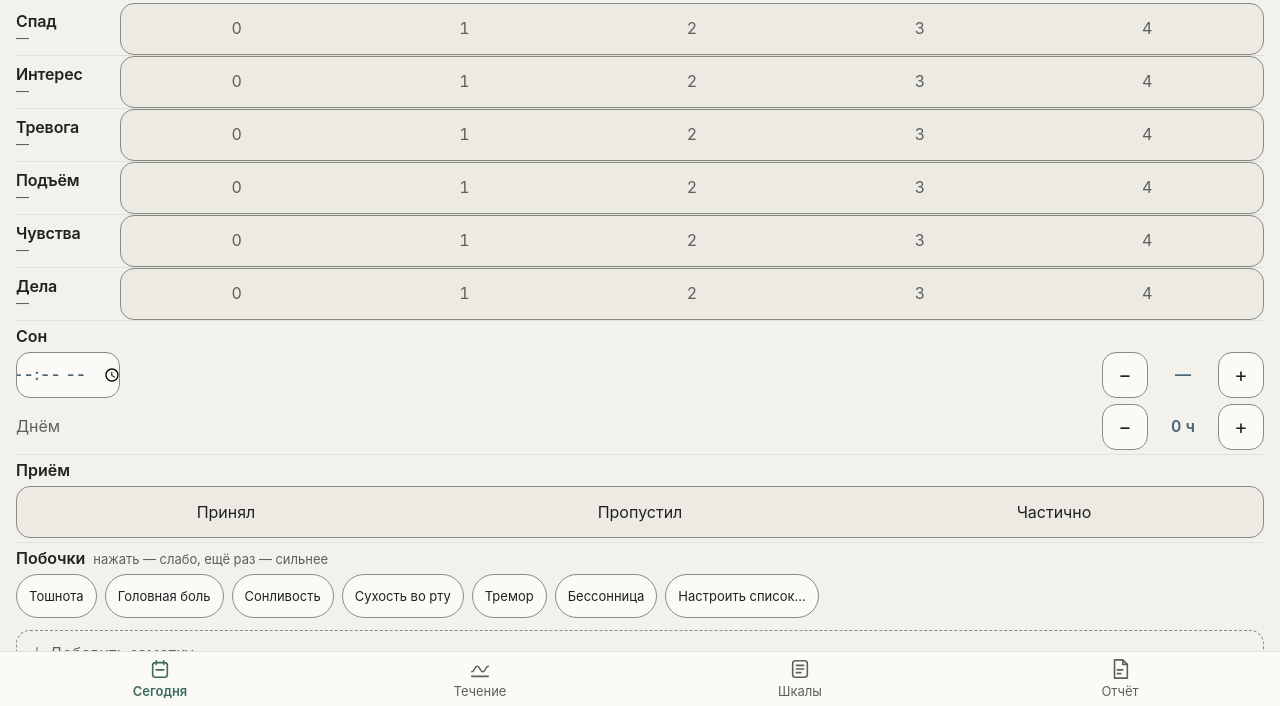
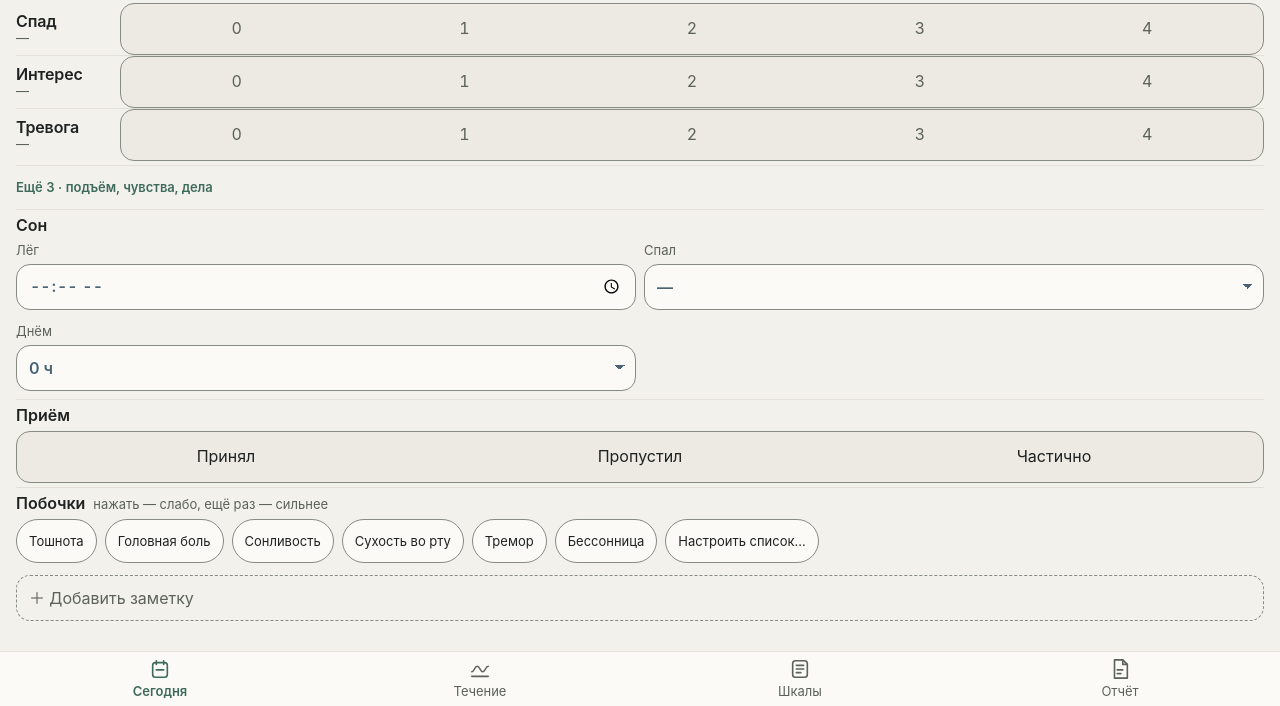
Before and after one commit to metawd777/notes-app, a plain HTML site: page index.html in a window 1280 px wide. Shown: the part 94-800 px from the top of the page. Drawn offline with Linux system fonts and the light colour scheme.

Commit message:
Разгрузка экрана дня: три главные шкалы, сон выбором, слова по роду
Co-Authored-By: Claude Opus 5 <noreply@anthropic.com>

```diff
--- a/index.html
+++ b/index.html
@@ -139,21 +139,12 @@ main{flex:1;overflow-y:auto;padding:0 var(--s3);-webkit-overflow-scrolling:touch
 .cap .n{font-size:var(--fs-m);font-weight:600}
 .cap .v{font-size:var(--fs-s);color:var(--dim)}
 
-.sleep-row{display:flex;align-items:center;gap:var(--s1)}
-.sleep-row .daylbl{font-size:var(--fs-m);color:var(--dim)}
-.pill{
-  min-height:46px;padding:0 var(--s2);
-  border:1px solid var(--border);border-radius:var(--r-m);
-  background:var(--surface);color:var(--sleep);font-weight:600;
-  display:inline-flex;align-items:center;justify-content:center;
-}
-input[type=time].pill{width:104px;font-family:var(--ui)}
-.step{display:flex;align-items:center;gap:6px;margin-left:auto}
-.step button{
-  width:46px;height:46px;border:1px solid var(--border);border-radius:var(--r-m);
-  background:var(--surface);font-size:var(--fs-l);line-height:1;
-}
-.step .val{min-width:58px;text-align:center;color:var(--sleep);font-weight:600}
+.more{
+  display:block;width:100%;min-height:44px;margin-top:4px;
+  border-top:1px solid var(--line);
+  font-size:var(--fs-s);color:var(--accent);font-weight:600;text-align:left;
+}
+
 
 .seg-wide{
   display:flex;gap:2px;padding:3px;
@@ -346,10 +337,20 @@ nav svg{width:22px;height:22px;stroke:currentColor;fill:none;stroke-width:1.75;s
 .grab{width:36px;height:4px;border-radius:2px;background:var(--border);margin:0 auto var(--s2)}
 .fields{display:flex;gap:var(--s1);margin-bottom:var(--s2)}
 .fields label{flex:1;font-size:var(--fs-s);color:var(--dim)}
-.fields input{
+.fields input, .fields select{
   width:100%;min-height:46px;margin-top:4px;padding:0 var(--s2);
   border:1px solid var(--border);border-radius:var(--r-m);background:var(--surface);
   color:var(--text);font-size:var(--fs-m);
+  -webkit-appearance:none;appearance:none;
+}
+/* Часы сна и время отбоя — цветом сна, как столбики на графике. */
+#sleepTime, #hrs, #hrsDay{color:var(--sleep);font-weight:600;font-family:var(--ui)}
+.fields select{
+  padding-right:28px;
+  background-image:linear-gradient(45deg,transparent 50%,currentColor 50%),
+                   linear-gradient(135deg,currentColor 50%,transparent 50%);
+  background-position:calc(100% - 15px) 50%, calc(100% - 10px) 50%;
+  background-size:5px 5px, 5px 5px;background-repeat:no-repeat;
 }
 </style>
 </head>
@@ -767,23 +768,39 @@ function write(store, value){
 /* ═══════════════════════════════════════════════════════════════
    ДЕНЬ
    ═══════════════════════════════════════════════════════════════ */
+// Слово под названием согласовано с самим названием: читается «Спад —
+// заметный», «Тревога — сильная», а не «Спад — сильно». Прежние наречия
+// на всех строках подряд звучали как телеграмма.
 const SCALES = [
-  { id:'low',  name:'Спад',     words:['нет','чуть','заметно','сильно','очень'] },
-  { id:'int',  name:'Интерес',  words:['как обычно','чуть меньше','заметно меньше','почти нет','нет совсем'] },
-  { id:'anx',  name:'Тревога',  words:['нет','чуть','заметно','сильно','очень'] },
-  { id:'up',   name:'Подъём',   words:['нет','чуть','заметно','сильно','очень'] },
-  { id:'blunt',name:'Чувства',  words:['как обычно','чуть глуше','заметно глуше','почти не чувствую','пусто'] },
+  { id:'low',  name:'Спад',  core:true, words:['нет','лёгкий','заметный','сильный','очень сильный'] },
+  { id:'int',  name:'Интерес', core:true, words:['как обычно','чуть меньше','заметно меньше','почти нет','совсем нет'] },
+  { id:'anx',  name:'Тревога', core:true, words:['нет','лёгкая','заметная','сильная','очень сильная'] },
+  { id:'up',   name:'Подъём',  words:['нет','лёгкий','заметный','сильный','очень сильный'] },
+  { id:'blunt',name:'Чувства', words:['как обычно','чуть глуше','заметно глуше','почти нет','совсем нет'] },
   // Все шесть шкал идут в одну сторону: больше — хуже. Иначе график
   // пришлось бы читать в две стороны одновременно.
-  { id:'func', name:'Дела',     words:['как обычно','почти всё','часть','очень мало','ничего'] },
+  { id:'func', name:'Дела',    words:['как обычно','чуть меньше','заметно меньше','почти ничего','ничего'] },
   // Необязательная строка: антидепрессанты назначают и при хронической и
   // нейропатической боли (Cochrane PMID 36269595, дулоксетин PMID 19208243,
   // обзор PMID 39449766). Кому назначили из-за боли — для того боль и есть
   // главный исход. Включается в настройках.
-  { id:'pain', name:'Боль',     words:['нет','слабая','средняя','сильная','очень сильная'], optional:true }
+  { id:'pain', name:'Боль', core:true, optional:true,
+    words:['нет','слабая','умеренная','сильная','очень сильная'] }
 ];
 function visibleScales(){
   return SCALES.filter(s => !s.optional || meta.pain === true);
+}
+
+// Экран дня был загромождён: семь строк подряд, и каждая требует решения.
+// Три главные видны всегда — спад и интерес это ядро PHQ-2, тревога идёт
+// рядом; боль, если включена, для того человека и есть главный исход.
+// Остальные прячутся за «Ещё», но раскрываются сами, если в открытом дне
+// они уже заполнены: прятать собственные записи нельзя.
+function coreScales(){ return visibleScales().filter(s => s.core); }
+function moreScales(){ return visibleScales().filter(s => !s.core); }
+function moreOpen(){
+  if (meta.moreOpen === true) return true;
+  return moreScales().some(s => today && today.scales[s.id] !== undefined);
 }
 
 // Список по умолчанию — не по памяти: перечень нежелательных явлений класса
@@ -1359,27 +1376,45 @@ function nextPlans(){
     list.map(d => esc(human(d.date)) + ' — ' + esc(d.plan)).join('<br>') + '</div>';
 }
 
+/* Сон выставляется выбором, а не кнопками «ещё полчаса». Шаг в полчаса не
+   давал записать 45 минут вовсе, а две кнопки со знаками у края экрана
+   читались как непонятно что. Барабан на айфоне — одно касание. */
+function hoursText(h){
+  if (h === null || h === undefined) return '—';
+  const whole = Math.floor(h), mins = Math.round((h - whole) * 60);
+  return whole + ' ч' + (mins ? ' ' + mins + ' мин' : '');
+}
+
+function hourOptions(max, cur, allowEmpty){
+  let out = allowEmpty
+    ? '<option value=""' + (cur === null || cur === undefined ? ' selected' : '') + '>—</option>'
+    : '';
+  for (let q = 0; q <= max * 4; q++) {
+    const h = q / 4;
+    out += '<option value="' + h + '"' + (cur === h ? ' selected' : '') + '>' +
+           hoursText(h) + '</option>';
+  }
+  // Старая запись могла лечь мимо четвертей — показываем её как есть,
+  // иначе выбор молча подменил бы сохранённое значение соседним.
+  if (cur !== null && cur !== undefined && Math.abs(cur * 4 - Math.round(cur * 4)) > 1e-9) {
+    out += '<option value="' + cur + '" selected>' + hoursText(cur) + '</option>';
+  }
+  return out;
+}
+
 function renderDay(){
   $('main').innerHTML =
     (today.plan ? '<div class="planline"><b>На сегодня</b>' + esc(today.plan) + '</div>' : '') +
     '<div id="scales"></div>' +
     '<div class="block">' +
       '<div class="cap"><span class="n">Сон</span><span class="v" id="sleepV"></span></div>' +
-      '<div class="sleep-row">' +
-        '<input type="time" class="pill" id="sleepTime" aria-label="Время отбоя">' +
-        '<div class="step">' +
-          '<button type="button" aria-label="Меньше ночного сна" data-h="-0.5">−</button>' +
-          '<span class="val" id="hrs">—</span>' +
-          '<button type="button" aria-label="Больше ночного сна" data-h="0.5">+</button>' +
-        '</div>' +
+      '<div class="fields">' +
+        '<label>Лёг<input type="time" id="sleepTime"></label>' +
+        '<label>Спал<select id="hrs">' + hourOptions(14, today.sleepH, true) + '</select></label>' +
       '</div>' +
-      '<div class="sleep-row" style="margin-top:6px">' +
-        '<span class="daylbl">Днём</span>' +
-        '<div class="step">' +
-          '<button type="button" aria-label="Меньше дневного сна" data-d="-0.5">−</button>' +
-          '<span class="val" id="hrsDay">0 ч</span>' +
-          '<button type="button" aria-label="Больше дневного сна" data-d="0.5">+</button>' +
-        '</div>' +
+      '<div class="fields" style="margin-bottom:4px">' +
+        '<label>Днём<select id="hrsDay">' + hourOptions(6, today.sleepDay || 0, false) + '</select></label>' +
+        '<span aria-hidden="true" style="flex:1"></span>' +
       '</div>' +
     '</div>' +
     '<div class="block">' +
@@ -1398,7 +1433,10 @@ function renderDay(){
     '<p class="saved" id="saved"></p>';
 
   const host = $('scales');
-  visibleScales().forEach(sc => {
+  const open = moreOpen();
+  const extra = moreScales();
+  const shown = open ? visibleScales() : coreScales();
+  shown.forEach(sc => {
     const row = document.createElement('div');
     row.className = 'row';
     row.innerHTML =
@@ -1427,9 +1465,24 @@ function renderDay(){
     $('v-' + sc.id).textContent = cur === undefined ? '—' : sc.words[cur];
   });
 
+  if (extra.length) {
+    const t = document.createElement('button');
+    t.type = 'button';
+    t.className = 'more';
+    t.id = 'moreBtn';
+    t.setAttribute('aria-expanded', open ? 'true' : 'false');
+    t.textContent = open
+      ? 'Свернуть ещё ' + extra.length
+      : 'Ещё ' + extra.length + ' · ' + extra.map(s => s.name.toLowerCase()).join(', ');
+    t.addEventListener('click', () => {
+      meta.moreOpen = !open;
+      saveMeta();
+      renderDay();
+    });
+    host.appendChild(t);
+  }
+
   $('sleepTime').value = today.sleepTime || '';
-  $('hrs').textContent = today.sleepH === null || today.sleepH === undefined
-    ? '—' : String(today.sleepH).replace('.', ',') + ' ч';
   $('sleepV').textContent = today.inherited ? 'как вчера' : '';
   $('sleepTime').addEventListener('change', e => {
     today.sleepTime = e.target.value;
@@ -1437,25 +1490,17 @@ function renderDay(){
     $('sleepV').textContent = '';
     queueSave();
   });
-  document.querySelectorAll('.step button[data-h]').forEach(b => {
-    b.addEventListener('click', () => {
-      const base = (today.sleepH === null || today.sleepH === undefined) ? 7.5 : today.sleepH;
-      today.sleepH = Math.min(14, Math.max(0, base + parseFloat(b.dataset.h)));
-      today.inherited = false;
-      $('hrs').textContent = String(today.sleepH).replace('.', ',') + ' ч';
-      $('sleepV').textContent = '';
-      queueSave();
-    });
+  $('hrs').addEventListener('change', e => {
+    today.sleepH = e.target.value === '' ? null : parseFloat(e.target.value);
+    today.inherited = false;
+    $('sleepV').textContent = '';
+    queueSave();
   });
 
   // Дневной сон не наследуется: это событие дня, а не привычка.
-  $('hrsDay').textContent = String(today.sleepDay || 0).replace('.', ',') + ' ч';
-  document.querySelectorAll('.step button[data-d]').forEach(b => {
-    b.addEventListener('click', () => {
-      today.sleepDay = Math.min(10, Math.max(0, (today.sleepDay || 0) + parseFloat(b.dataset.d)));
-      $('hrsDay').textContent = String(today.sleepDay).replace('.', ',') + ' ч';
-      queueSave();
-    });
+  $('hrsDay').addEventListener('change', e => {
+    today.sleepDay = parseFloat(e.target.value) || 0;
+    queueSave();
   });
 
   const intakeBtns = $('intakeSeg').querySelectorAll('button');
@@ -1832,7 +1877,8 @@ function renderFlow(){
     '</div>' +
     nextPlans() +
     '<p class="flow-note">Заполнено ' + filled + ' из ' + past + ' прошедших дней месяца. ' +
-      'Нажмите на день, чтобы открыть и дописать его.</p>' +
+      'День считается заполненным, если в нём есть хоть что-то: оценка, отметка ' +
+      'приёма, сон или заметка. Нажмите на день, чтобы открыть и дописать его.</p>' +
     '<h2 class="meds-h">График</h2>' +
     '<div class="seg-wide" role="radiogroup" aria-label="Окно графика" id="rangeSeg" ' +
         'style="margin:var(--s1) 0 var(--s2)">' +
```
